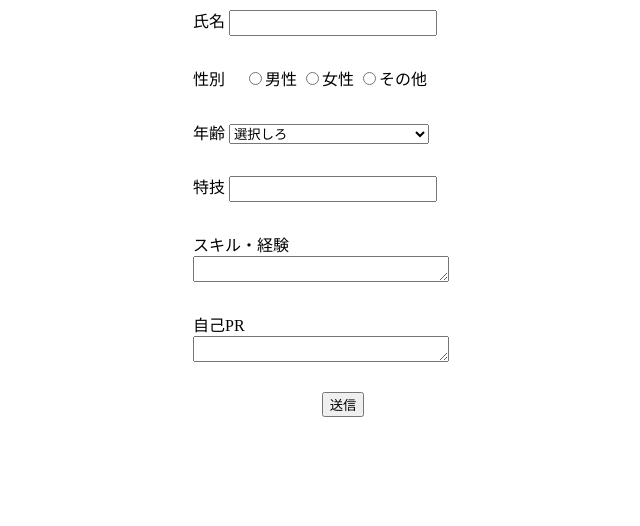
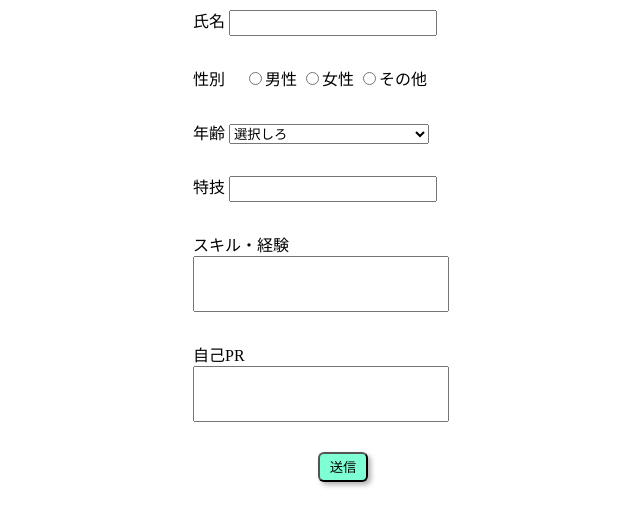
Before and after one commit to akihide-hatano/local-storage-practice-part2, a plain HTML site: page index.html in a window 1280 px wide. Shown: the whole page, without its empty margins (297-937 px from the left). Drawn offline with Linux system fonts and the light colour scheme.

Commit message:
html,cssを修正しました。

```diff
--- a/css/style.css
+++ b/css/style.css
@@ -27,10 +27,21 @@
 .skills textarea,.pr textarea{
     display: block;
     width: 250px;
-    height: 20px;
+    height: 50px;
+    resize: none;
 }
 
 button{
     display: block;
+    width: 50px;
+    height: 30px;
     margin: 0 auto;
+    background-color: aquamarine;
+    border-radius: 6px;
+    box-shadow: 3px 3px 5px rgba(0, 0, 0, 0.3);
 }
+
+button:hover{
+   background-color: rgb(16, 138, 128);
+    opacity: 0.8;
+}
--- a/index.html
+++ b/index.html
@@ -4,7 +4,7 @@
     <meta charset="UTF-8">
     <meta name="viewport" content="width=device-width, initial-scale=1.0">
     <link rel="stylesheet" href="css/style.css">
-    <title>Document</title>
+    <title>localStorageに保存してそれを出す</title>
 </head>
 <body>
     <section id="inputArea">
```
